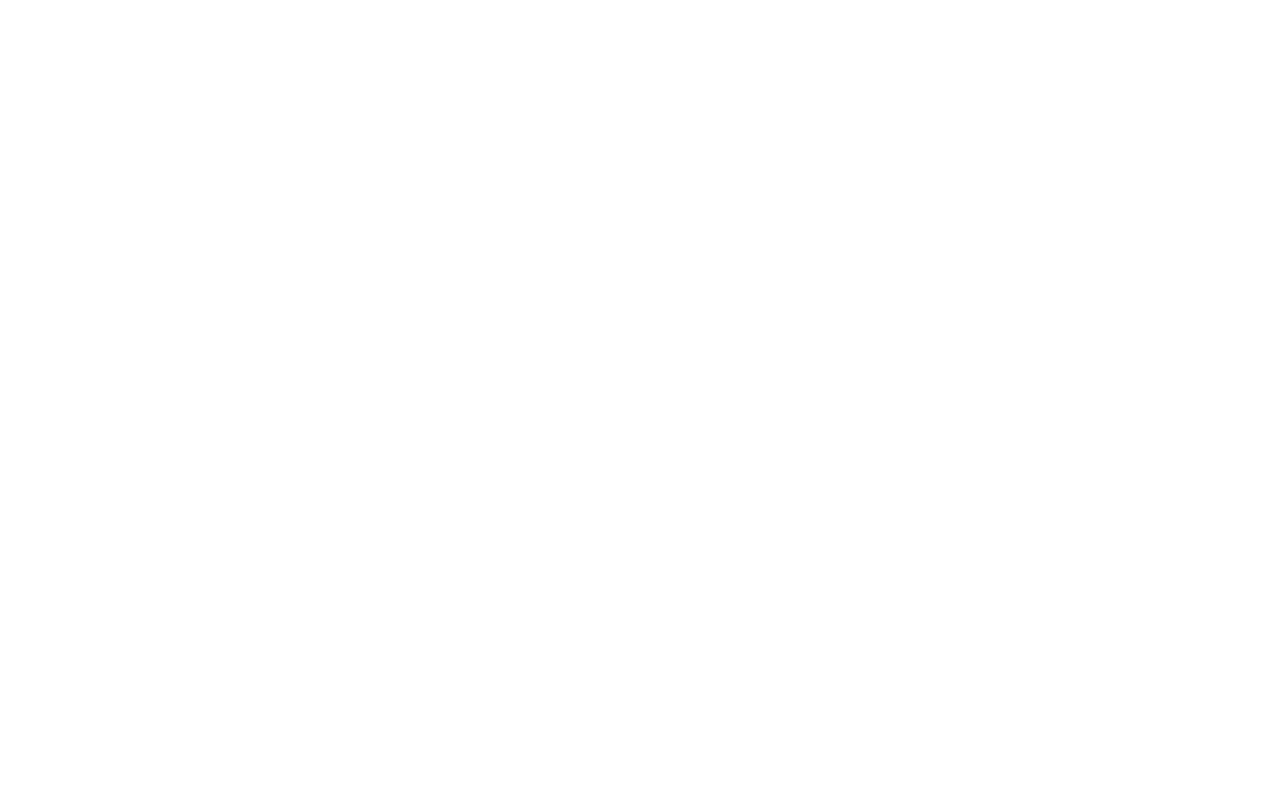
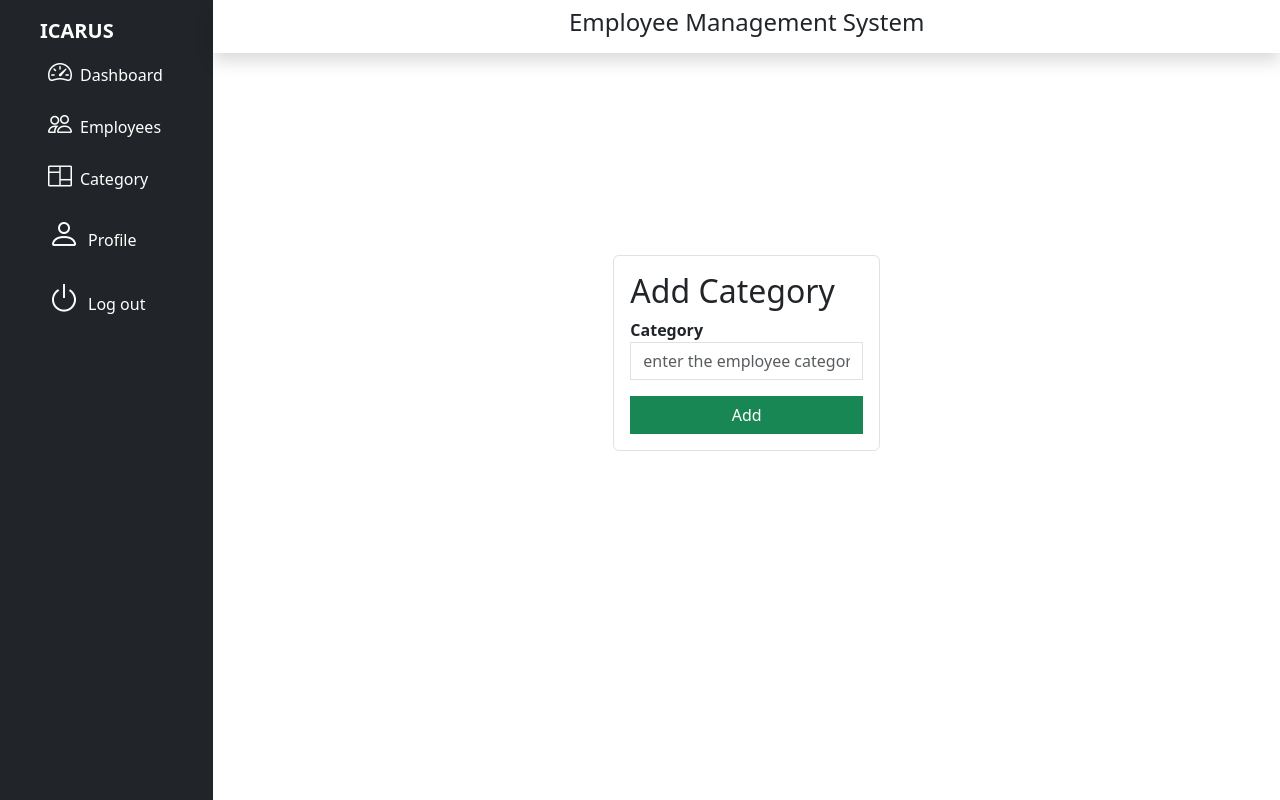
Before and after one commit to Icarz/Employee_management_system, a React (Vite) app in the folder EmployeeMS/: page /dashboard/add_category in a window 1280 px wide. Before the commit this address had no page. Built offline with nearby package versions, Linux system fonts and the light colour scheme.

Commit message:
working on categories

```diff
--- a/EmployeeMS/src/App.jsx
+++ b/EmployeeMS/src/App.jsx
@@ -3,13 +3,24 @@ import "bootstrap/dist/css/bootstrap.min.css";
 import { Login } from "./Components/Login";
 import { BrowserRouter, Routes, Route } from "react-router-dom";
 import Dashboard from "./Components/Dashboard";
+import Home from "./Components/Home";
+import Employee from "./Components/Employee";
+import Category from "./Components/Category";
+import Profile from "./Components/Profile";
+import Add_category from "./Components/Add_category";
 
 function App() {
   return (
     <BrowserRouter>
       <Routes>
         <Route path="/adminlogin" element={<Login />}></Route>
-        <Route path="/dashboard" element={<Dashboard/>}></Route>
+        <Route path="/dashboard" element={<Dashboard />}>
+          <Route path="" element={<Home />}></Route>
+          <Route path="/dashboard/employee" element={<Employee />}></Route>
+          <Route path="/dashboard/category" element={<Category />}></Route>
+          <Route path="/dashboard/profile" element={<Profile />}></Route>
+          <Route path="/dashboard/add_category" element={<Add_category />}></Route>
+        </Route>
       </Routes>
     </BrowserRouter>
   );
--- /dev/null
+++ b/EmployeeMS/src/Components/Add_category.jsx
@@ -0,0 +1,46 @@
+import { useState } from "react";
+import axios from "axios";
+import { useNavigate } from "react-router-dom";
+
+const Add_category = () => {
+  const [category, setCategory] = useState();
+  const navigate = useNavigate();
+  const handleSubmit = (e) => {
+    e.preventDefault();
+    axios
+      .post("http://localhost:3000/auth/add_category", { category })
+      .then((result) => {
+        if (result.data.Status) {
+          navigate("/dashboard/category");
+        } else {
+          alert(result.data.error);
+        }
+      })
+      .catch((err) => console.log(err));
+  };
+  return (
+    <div className="d-flex justify-content-center align-items-center h-75  ">
+      <div className="p-3 rounded w-25 border">
+        <h2>Add Category</h2>
+        <form onSubmit={handleSubmit}>
+          <div className="mb-3">
+            <label htmlFor="category">
+              <strong>Category</strong>
+            </label>
+            <input
+              className="form-control rounded-0"
+              type="text"
+              name="category"
+              placeholder="enter the employee category"
+              onChange={(e) => setCategory(e.target.value)}
+            />
+          </div>
+
+          <button className="btn btn-success w-100 rounded-0">Add</button>
+        </form>
+      </div>
+    </div>
+  );
+};
+
+export default Add_category;
--- /dev/null
+++ b/EmployeeMS/src/Components/Category.jsx
@@ -0,0 +1,15 @@
+import { Link } from "react-router-dom"
+
+
+const Category = () => {
+  return (
+    <div className="px-5 mt-5">
+        <div className="d-flex justify-content-center">
+            <h3>Category list</h3>
+        </div>
+        <Link to="/dashboard/add_category" className="btn btn-success mt-3">Add Category</Link>
+    </div>
+  )
+}
+
+export default Category
--- a/EmployeeMS/src/Components/Dashboard.jsx
+++ b/EmployeeMS/src/Components/Dashboard.jsx
@@ -1,4 +1,4 @@
-import { Link } from "react-router-dom";
+import { Link, Outlet } from "react-router-dom";
 import "bootstrap-icons/font/bootstrap-icons.css";
 
 const Dashboard = () => {
@@ -37,7 +37,7 @@ const Dashboard = () => {
               </li>
               <li className="w-100">
                 <Link
-                  to="/dashboard/employee"
+                  to="/dashboard/category"
                   className="nav-link text-white px-O align-middle"
                 >
                   <i className="fs-4 bi-columns ms-2"></i>
@@ -69,6 +69,7 @@ const Dashboard = () => {
           <div className="p-2 d-flex justify-content-center shadow">
             <h4>Employee Management System</h4>
           </div>
+          <Outlet/>
         </div>
       </div>
     </div>
--- /dev/null
+++ b/EmployeeMS/src/Components/Employee.jsx
@@ -0,0 +1,5 @@
+const Employee = () => {
+  return <div>Employee</div>;
+};
+
+export default Employee;
--- /dev/null
+++ b/EmployeeMS/src/Components/Home.jsx
@@ -0,0 +1,9 @@
+
+
+const Home = () => {
+  return (
+    <div>Home</div>
+  )
+}
+
+export default Home
--- /dev/null
+++ b/EmployeeMS/src/Components/Profile.jsx
@@ -0,0 +1,5 @@
+const Profile = () => {
+  return <div>Profile</div>;
+};
+
+export default Profile;
```
Also changed, not shown: 1 other file (tests, documents, lock files or other folders).
